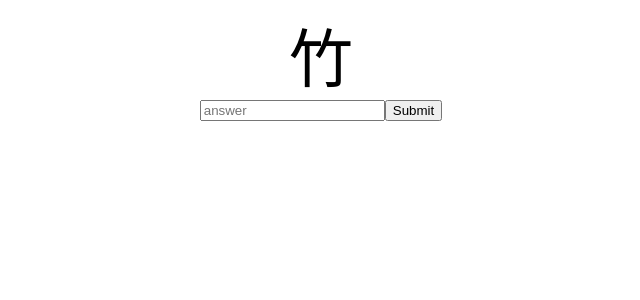
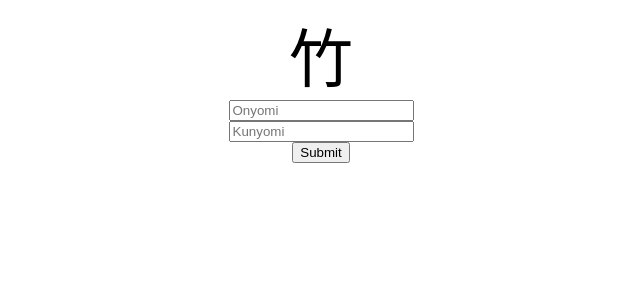
Before and after one commit to gamesman36/KanjiLearningApp, a React (Vite) app: page / in a window 1280 px wide. Shown: the top 300 px of the page, without its empty margins (319-959 px from the left). Built offline with nearby package versions, Linux system fonts and the light colour scheme; the HTML template or start-up script is replaced by a standard one.

Commit message:
Expanding form + renaming JSON fields

```diff
--- a/src/UserInput.jsx
+++ b/src/UserInput.jsx
@@ -1,18 +1,29 @@
 import { useRef } from "react";
 
 function UserInput() {
-    const inputRef = useRef();
+    const onyomiRef = useRef();
+    const kunyomiRef = useRef();
 
     const handleSubmit = (e) => {
         e.preventDefault();
-        const answer = inputRef.current.value;
-        alert(`${answer}`);
+        const onyomi = onyomiRef.current.value;
+        const kunyomi = kunyomiRef.current.value;
+
+        processAnswers(onyomi, kunyomi);
+
+        onyomiRef.current.value = "";
+        kunyomiRef.current.value = "";
+    }
+
+    const processAnswers = (onyomi, kunyomi) => {
+        alert(`Onyomi: ${onyomi} Kunyomi: ${kunyomi}`);
     }
 
     return (
         <div>
             <form onSubmit={handleSubmit}>
-                <input ref={inputRef} type="text" placeholder="answer" />
+                    <input ref={onyomiRef} type="text" placeholder="Onyomi" /><br />
+                    <input ref={kunyomiRef} type="text" placeholder="Kunyomi" /><br />
                 <button type="submit">Submit</button>
             </form>
         </div>
--- a/src/characters.json
+++ b/src/characters.json
@@ -2,31 +2,31 @@
     {
       "japanese": "川",
       "english": "river",
-      "on": "sen",
-      "kun": "kawa"
+      "onyomi": "sen",
+      "kunyomi": "kawa"
     },
     {
       "japanese": "小",
       "english": "small",
-      "on": "shou",
-      "kun": "chii"
+      "onyomi": "shou",
+      "kunyomi": "chii"
     },
     {
       "japanese": "水",
       "english": "water",
-      "on": "sui",
-      "kun": "mizu"
+      "onyomi": "sui",
+      "kunyomi": "mizu"
     },
     {
       "japanese": "休",
       "english": "rest",
-      "on": "kyuu",
-      "kun": "yasu"
+      "onyomi": "kyuu",
+      "kunyomi": "yasu"
     },
     {
       "japanese": "竹",
       "english": "bamboo",
-      "on": "chiku",
-      "kun": "take"
+      "onyomi": "chiku",
+      "kunyomi": "take"
     }
   ]
```
